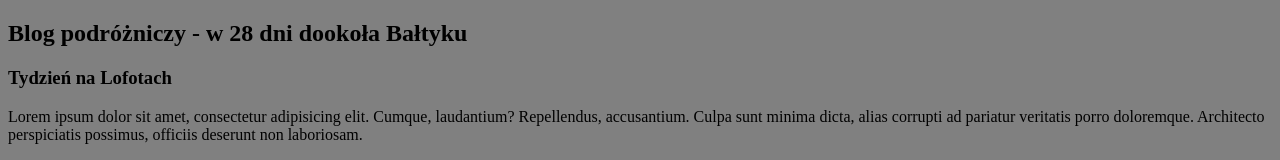
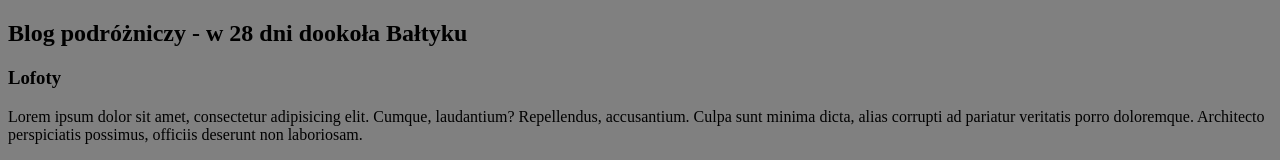
Before and after one commit to poprostumatii/projekt-wsb-2, a plain HTML site: page index.html in a window 1280 px wide. Shown: the top 160 px of the page. Drawn offline with Linux system fonts and the light colour scheme.

Commit message:
zmien h3 na branchu master

```diff
--- a/index.html
+++ b/index.html
@@ -20,7 +20,7 @@
 
     <h2>Blog podróżniczy - w 28 dni dookoła Bałtyku</h2>
 
-    <h3>Tydzień na Lofotach</h3>
+    <h3>Lofoty</h3>
 
     <p>Lorem ipsum dolor sit amet, consectetur adipisicing elit. Cumque, laudantium? Repellendus, accusantium. Culpa
         sunt minima dicta, alias corrupti ad pariatur veritatis porro doloremque. Architecto perspiciatis possimus,
```
